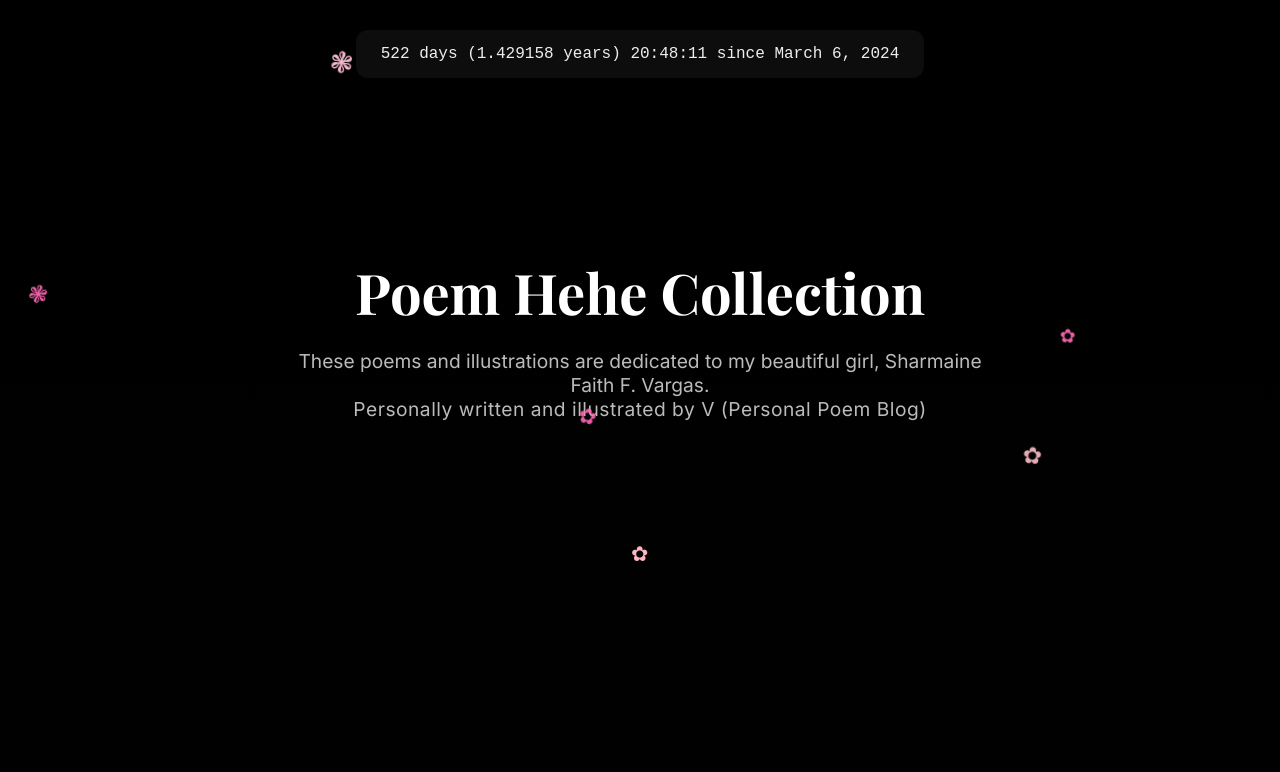
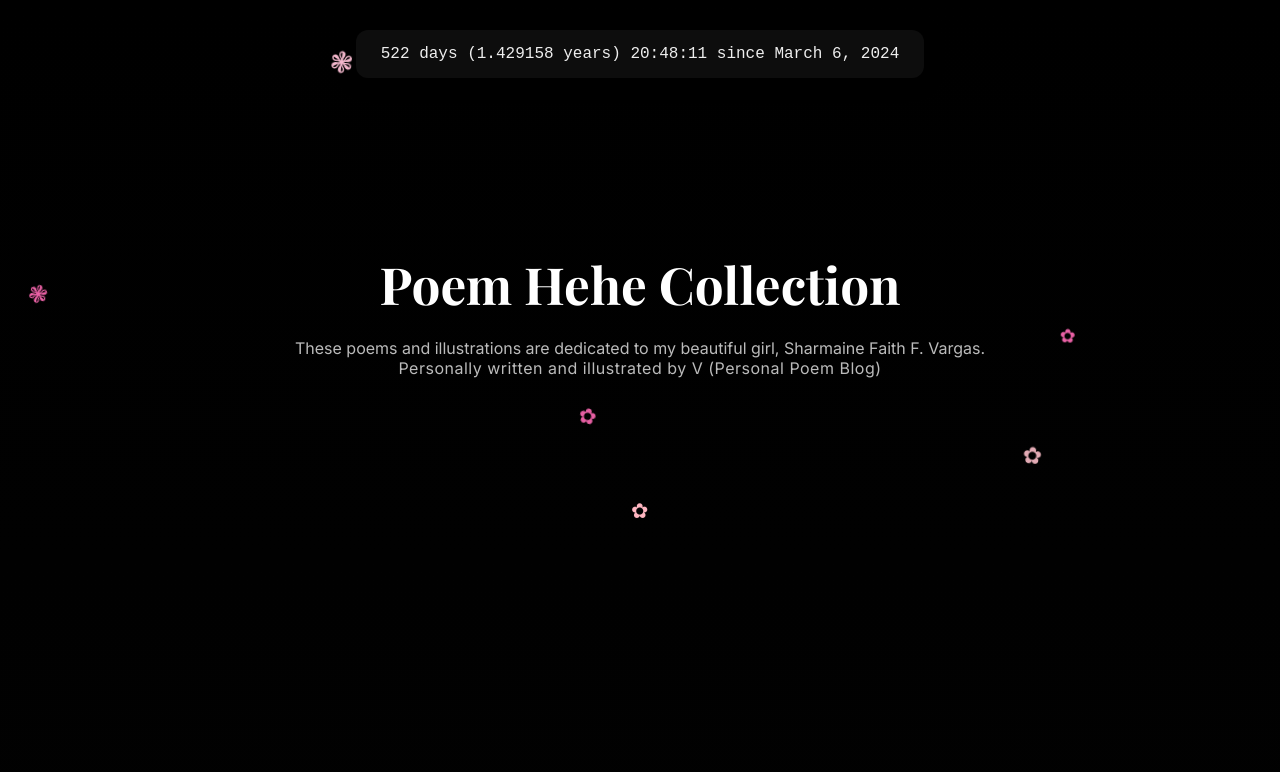
Before and after one commit to notveitoo/Poem-hehe, a plain HTML site: page index.html in a window 1280 px wide. Shown: the top 772 px of the page. Drawn offline with nearby package versions, Linux system fonts and the light colour scheme.

Commit message:
Update index.html

```diff
--- a/index.html
+++ b/index.html
@@ -44,13 +44,13 @@
     }
 
     .intro-hero__content h1 {
-      font-size: 3.5rem;
+      font-size: 3.2rem;
       margin-bottom: 20px;
       color: #fff;
     }
 
     .intro-hero__content p {
-      font-size: 1.2rem;
+      font-size: 1rem;
       max-width: 700px;
       margin: 0 auto;
       color: #bbb;
```
